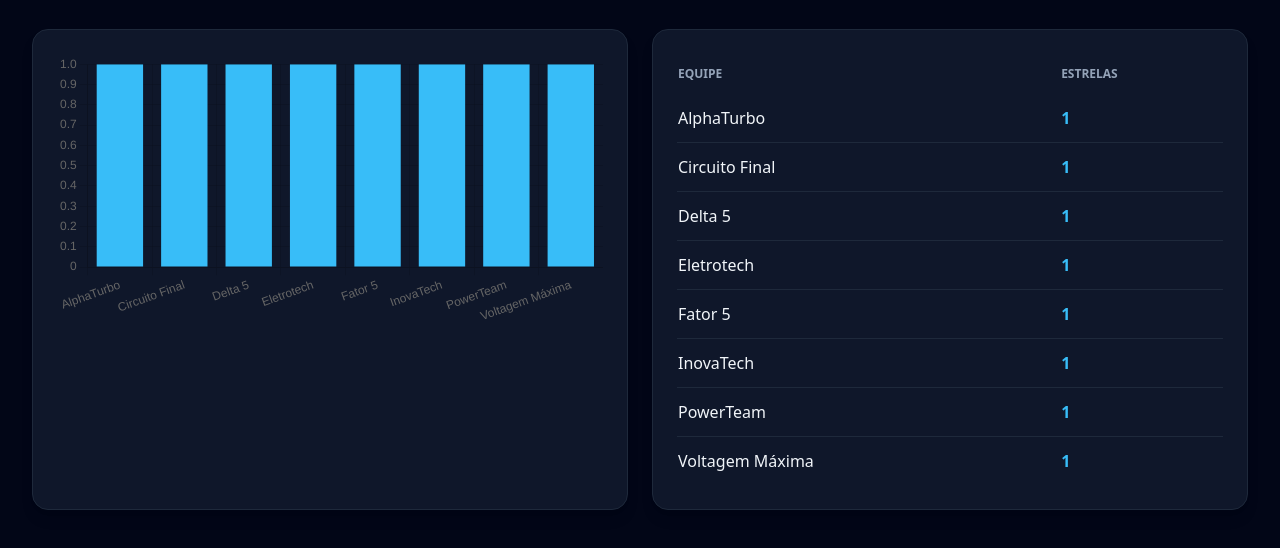
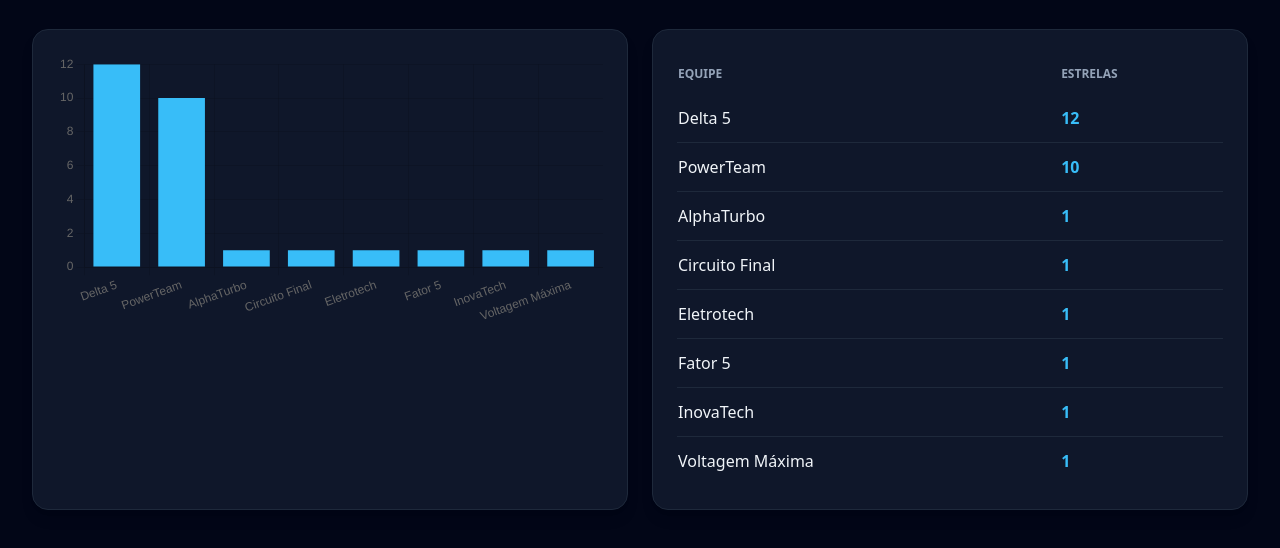
Before and after one commit to davimap/meu-dashboard-bi, a plain HTML site: page index.html in a window 1280 px wide. Shown: the part 226-774 px from the top of the page. Drawn offline with nearby package versions, Linux system fonts and the light colour scheme.

Commit message:
Update index.html

```diff
--- a/index.html
+++ b/index.html
@@ -40,11 +40,11 @@
         const embeddedData = [
             {"Estrelas":01,"Equipe":"AlphaTurbo"},
             {"Estrelas":01,"Equipe":"Circuito Final"},
-            {"Estrelas":01,"Equipe":"Delta 5"},
+            {"Estrelas":12,"Equipe":"Delta 5"},
             {"Estrelas":01,"Equipe":"Eletrotech"},
             {"Estrelas":01,"Equipe":"Fator 5"},
             {"Estrelas":01,"Equipe":"InovaTech"},
-            {"Estrelas":01,"Equipe":"PowerTeam"},
+            {"Estrelas":10,"Equipe":"PowerTeam"},
             {"Estrelas":01,"Equipe":"Voltagem Máxima"}
         ];
 
```
